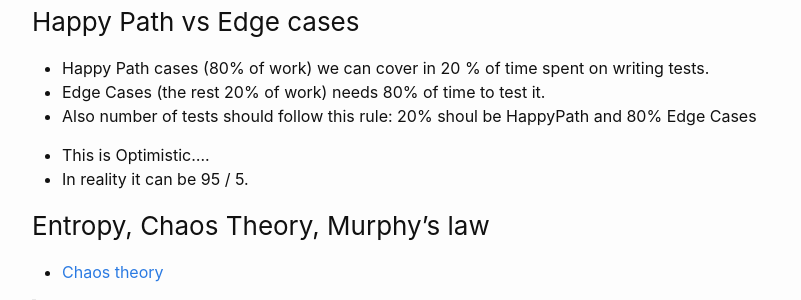
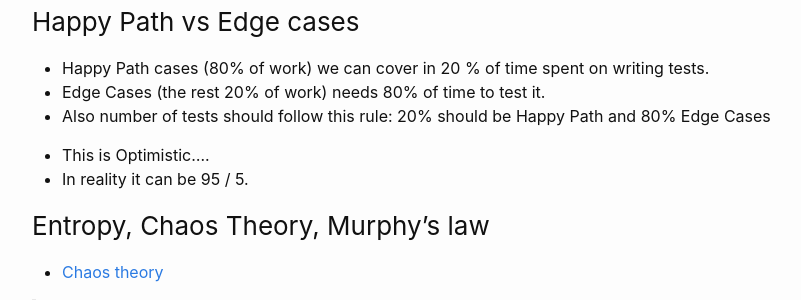
Before and after one commit to jacekkowalczyk82/jacekkowalczyk82.github.io, a Jekyll site: the page built from _posts/2024-06-26-software-quality-and-testing-essay.md, in a window 1280 px wide and 900 px high, scrolled down 2418 px. Shown: the part 154-454 px from the top of the window, without its empty margins (238-1039 px from the left). Built offline with Jekyll 4.4.1, drawn with Linux system fonts in a browser that asks for light colours.

Commit message:
fixed typo, fixed pareto rule, 2

```diff
--- a/_posts/2024-06-26-software-quality-and-testing-essay.md
+++ b/_posts/2024-06-26-software-quality-and-testing-essay.md
@@ -56,7 +56,7 @@ Why I am saying about all these? Simply, we should take this into account when p
 
 * Happy Path cases (80% of work) we can cover in 20 % of time spent on writing tests.
 * Edge Cases  (the rest 20% of work) needs 80% of time to test it.
-* Also number of tests should follow this rule: 20% shoul be HappyPath and 80% Edge Cases
+* Also number of tests should follow this rule: 20% should be Happy Path and 80% Edge Cases
 
 * This is Optimistic....
 * In reality it can be 95 / 5.
```
